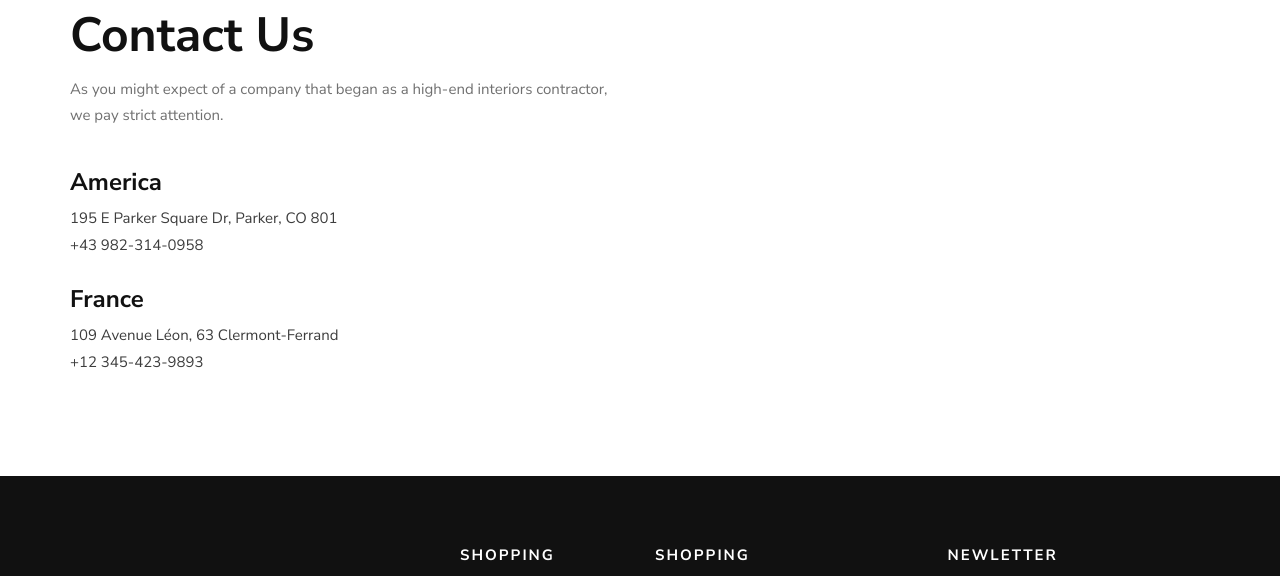
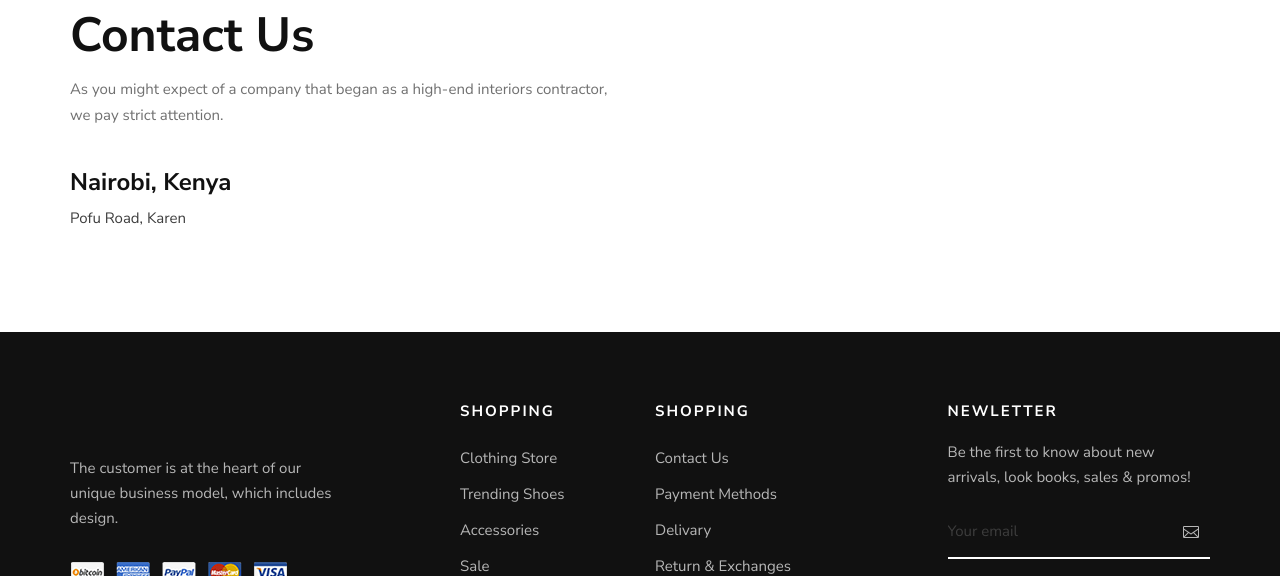
Before and after one commit to Derrick-Mulati/mullah-vogue, a plain HTML site: page contact.html in a window 1280 px wide. Shown: the part 721-1297 px from the top of the page. Drawn offline with Linux system fonts and the light colour scheme.

Commit message:
Thursday  Changes

```diff
--- a/contact.html
+++ b/contact.html
@@ -148,12 +148,8 @@
                         </div>
                         <ul>
                             <li>
-                                <h4>America</h4>
-                                <p>195 E Parker Square Dr, Parker, CO 801 <br />+43 982-314-0958</p>
-                            </li>
-                            <li>
-                                <h4>France</h4>
-                                <p>109 Avenue Léon, 63 Clermont-Ferrand <br />+12 345-423-9893</p>
+                                <h4>Nairobi, Kenya</h4>
+                                <p>Pofu Road, Karen</p>
                             </li>
                         </ul>
                     </div>
```
